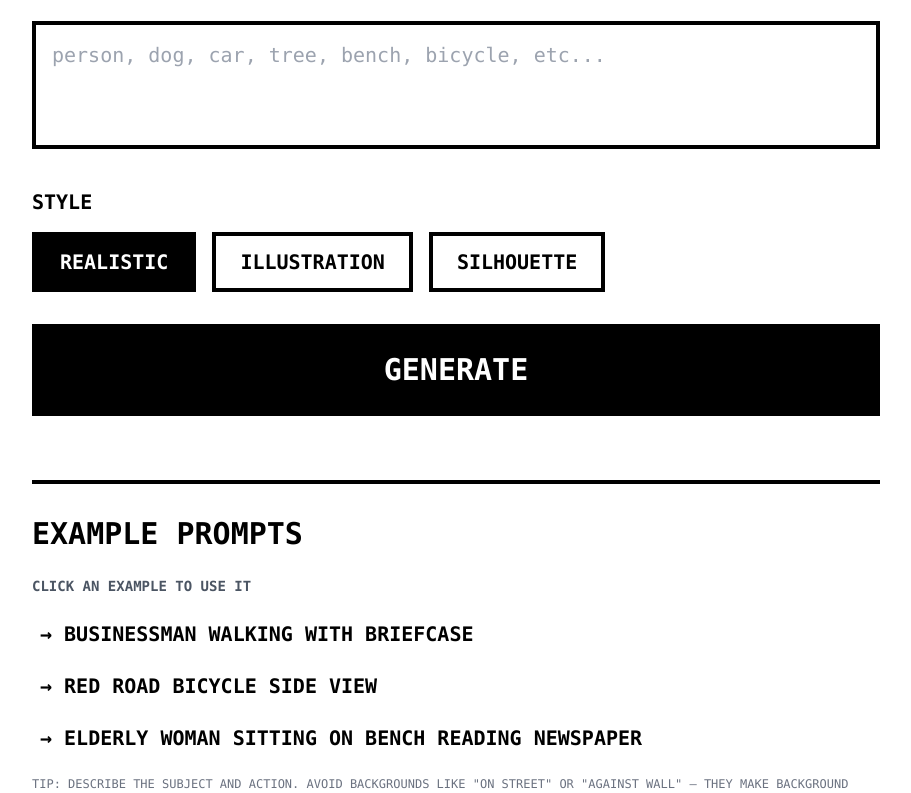
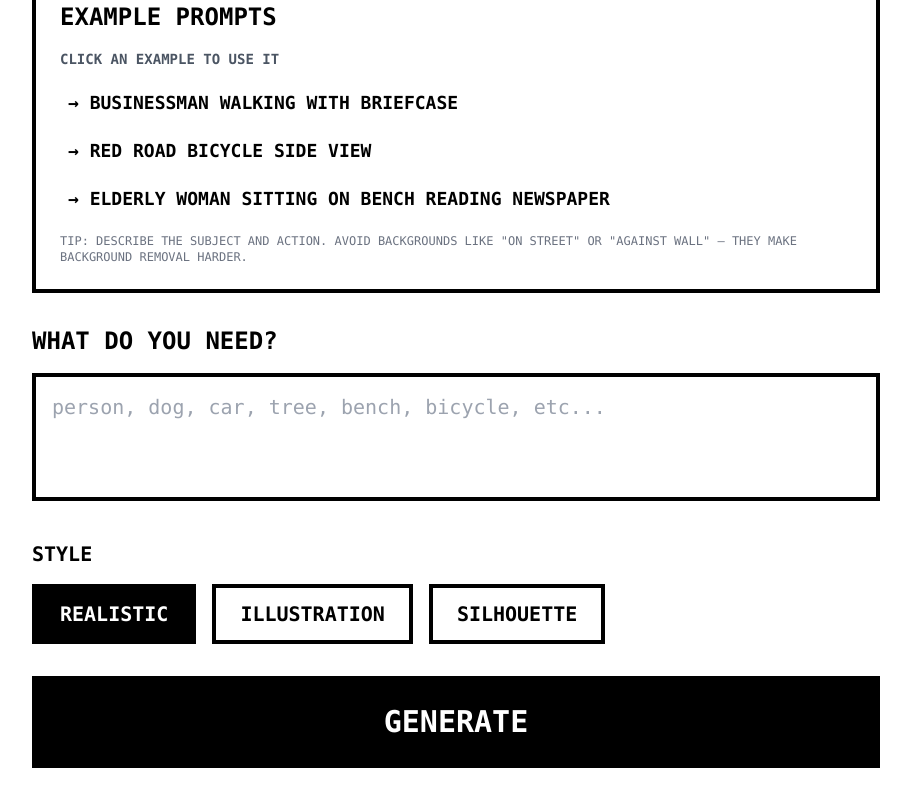
Before and after one commit to carteblanchecarriage/infinite-entourage, a Next.js app: page / in a window 1280 px wide. Shown: the part 527-1320 px from the top of the page, without its empty margins (184-1095 px from the left). Built offline with nearby package versions, Linux system fonts and the light colour scheme.

Commit message:
Move examples above input + make image container static
- Moved example prompts above 'WHAT DO YOU NEED?' input
- Added min-h-[500px] to result container to prevent layout collapse
- Image display area now has min-h-[400px] for consistent sizing

```diff
--- a/pages/index.js
+++ b/pages/index.js
@@ -76,6 +76,35 @@ export default function Home() {
           </p>
         </div>
 
+        {/* EXAMPLES */}
+        <div className="mb-8 border-4 border-black p-4 md:p-6">
+          <h2 className="text-xl md:text-2xl font-black mb-4">EXAMPLE PROMPTS</h2>
+          <p className="text-sm text-gray-600 mb-3 font-bold">CLICK AN EXAMPLE TO USE IT</p>
+          <ul className="space-y-1 text-base md:text-lg font-bold">
+            <li
+              className="cursor-pointer hover:bg-black hover:text-white p-2"
+              onClick={() => setPrompt('businessman walking with briefcase')}
+            >
+              → BUSINESSMAN WALKING WITH BRIEFCASE
+            </li>
+            <li
+              className="cursor-pointer hover:bg-black hover:text-white p-2"
+              onClick={() => setPrompt('red road bicycle side view')}
+            >
+              → RED ROAD BICYCLE SIDE VIEW
+            </li>
+            <li
+              className="cursor-pointer hover:bg-black hover:text-white p-2"
+              onClick={() => setPrompt('elderly woman sitting on bench reading newspaper')}
+            >
+              → ELDERLY WOMAN SITTING ON BENCH READING NEWSPAPER
+            </li>
+          </ul>
+          <p className="text-xs text-gray-500 mt-3">
+            TIP: DESCRIBE THE SUBJECT AND ACTION. AVOID BACKGROUNDS LIKE "ON STREET" OR "AGAINST WALL" — THEY MAKE BACKGROUND REMOVAL HARDER.
+          </p>
+        </div>
+
         {/* INPUT */}
         <div className="mb-8">
           <label className="block text-xl md:text-2xl font-bold mb-4">
@@ -124,15 +153,16 @@ export default function Home() {
           </div>
         )}
 
-        {/* RESULT */}
+        {/* RESULT - Static container to prevent layout shift */}
+        <div className="mt-8 md:mt-12 min-h-[500px]">
           {processing && (
-          <div className="mt-8 md:mt-12 flex justify-center">
+            <div className="flex justify-center h-32 items-center">
               <div className="text-xl md:text-2xl font-bold animate-pulse">LOADING...</div>
             </div>
           )}
 
           {result && !processing && (
-          <div className="mt-8 md:mt-12 border-4 border-black p-3 md:p-4">
+            <div className="border-4 border-black p-3 md:p-4">
               <div className="flex flex-col sm:flex-row justify-between items-start sm:items-center mb-4 border-b-2 border-black pb-2 gap-2">
                 <span className="text-lg md:text-xl font-bold">YOUR IMAGE</span>
                 <div className="flex gap-2 w-full sm:w-auto">
@@ -167,7 +197,7 @@ export default function Home() {
                   </button>
                 </div>
               </div>
-            <div className="flex justify-center bg-[url('/checkerboard.png')] bg-contain">
+              <div className="flex justify-center bg-[url('/checkerboard.png')] bg-contain min-h-[400px]">
                 <Image
                   src={result}
                   alt="Generated"
@@ -178,34 +208,6 @@ export default function Home() {
               </div>
             </div>
           )}
-
-        {/* EXAMPLES */}
-        <div className="mt-16 border-t-4 border-black pt-8">
-          <h2 className="text-2xl md:text-3xl font-black mb-6">EXAMPLE PROMPTS</h2>
-          <p className="text-sm text-gray-600 mb-4 font-bold">CLICK AN EXAMPLE TO USE IT</p>
-          <ul className="space-y-2 text-base md:text-xl font-bold">
-            <li
-              className="cursor-pointer hover:bg-black hover:text-white p-2"
-              onClick={() => setPrompt('businessman walking with briefcase')}
-            >
-              → BUSINESSMAN WALKING WITH BRIEFCASE
-            </li>
-            <li
-              className="cursor-pointer hover:bg-black hover:text-white p-2"
-              onClick={() => setPrompt('red road bicycle side view')}
-            >
-              → RED ROAD BICYCLE SIDE VIEW
-            </li>
-            <li
-              className="cursor-pointer hover:bg-black hover:text-white p-2"
-              onClick={() => setPrompt('elderly woman sitting on bench reading newspaper')}
-            >
-              → ELDERLY WOMAN SITTING ON BENCH READING NEWSPAPER
-            </li>
-          </ul>
-          <p className="text-xs text-gray-500 mt-4">
-            TIP: DESCRIBE THE SUBJECT AND ACTION. AVOID BACKGROUNDS LIKE "ON STREET" OR "AGAINST WALL" — THEY MAKE BACKGROUND REMOVAL HARDER.
-          </p>
         </div>
 
       </main>
```
Lines whose indentation alone changed are shown as unchanged.
